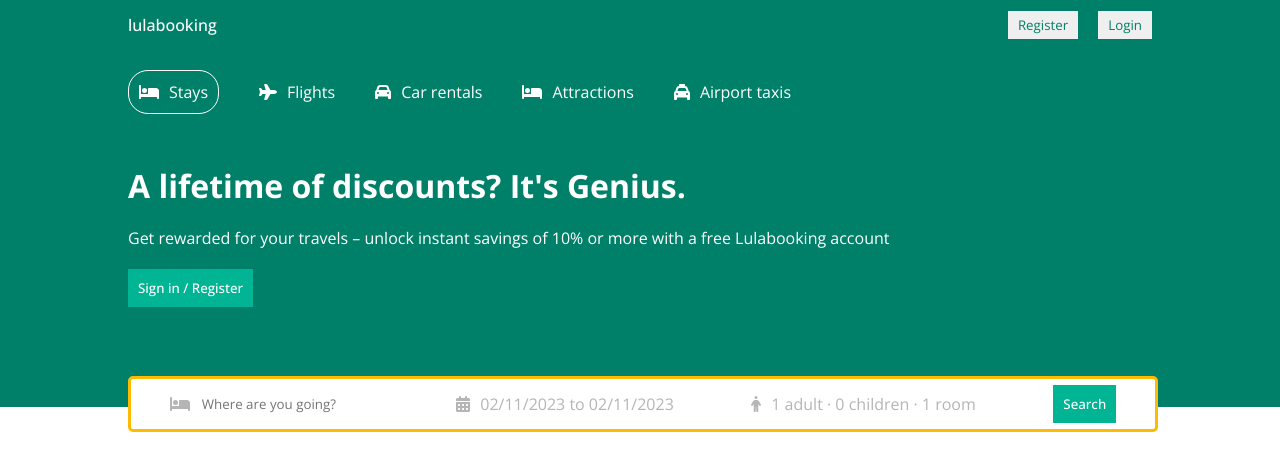
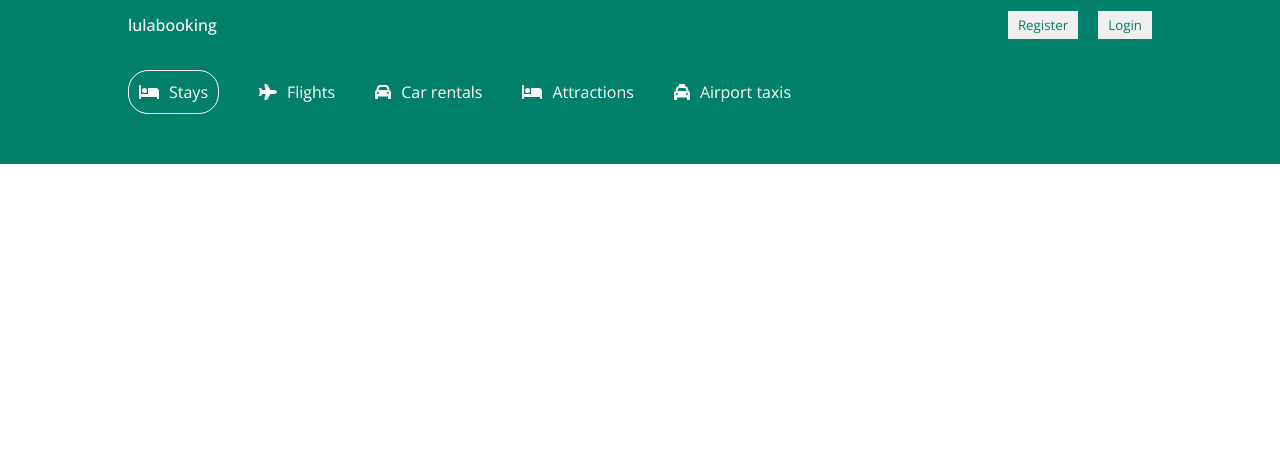
Before and after one commit to LulaZeta/reservation_app, a React (Create React App) app: page /hotels in a window 1280 px wide. Shown: the top 470 px of the page. Built offline with nearby package versions, Linux system fonts and the light colour scheme.

Commit message:
list como prop

```diff
--- a/src/components/header/Header.jsx
+++ b/src/components/header/Header.jsx
@@ -14,7 +14,7 @@
 import { format } from 'date-fns';
 import { useState } from 'react';
 
-const Header = () => {
+const Header = ({ type }) => {
   const [openDate, setOpenDate] = useState(false);
   const [date, setDate] = useState([
     {
@@ -42,7 +42,11 @@
 
   return (
     <div className="header">
-      <div className="headerContainer">
+      <div
+        className={
+          type === 'list' ? 'headerContainer listMode' : 'headerContainer'
+        }
+      >
         <div className="headerList">
           <div className="headerListItem active">
             <FontAwesomeIcon icon={faBed} />
@@ -65,12 +69,15 @@
             <span>Airport taxis</span>
           </div>
         </div>
-        <h1 className="headerTitle">A lifetime of discounts? It's Genius.</h1>
+        {type !== 'list' && (
+          <>
+            <h1 className="headerTitle">
+              A lifetime of discounts? It's Genius.
+            </h1>
             <p className="headerDesc">
-          Get rewarded for your travels – unlock instant savings of 10% or more
-          with a free Lulabooking account
+              Get rewarded for your travels – unlock instant savings of 10% or
+              more with a free Lulabooking account
             </p>
-
             <button className="headerBtn">Sign in / Register</button>
             <div className="headerSearch">
               <div className="headerSearchItem">
@@ -119,7 +126,9 @@
                         >
                           -
                         </button>
-                    <span className="optionCounterNumber">{options.adult}</span>
+                        <span className="optionCounterNumber">
+                          {options.adult}
+                        </span>
                         <button
                           className="optionCounterButton"
                           onClick={() => handleOption('adult', 'i')}
@@ -159,7 +168,9 @@
                         >
                           -
                         </button>
-                    <span className="optionCounterNumber">{options.room}</span>
+                        <span className="optionCounterNumber">
+                          {options.room}
+                        </span>
                         <button
                           className="optionCounterButton"
                           onClick={() => handleOption('room', 'i')}
@@ -174,7 +185,9 @@
               <div className="headerSearchItem">
                 <button className="headerBtn">Search</button>
               </div>
-        </div>
+            </div>{' '}
+          </>
+        )}
       </div>
     </div>
   );
--- a/src/components/header/header.css
+++ b/src/components/header/header.css
@@ -10,6 +10,11 @@
   max-width: 1024px;
   margin: 20px 0px 100px 0px;
 }
+
+.headerContainer.listMode {
+  margin: 20px 0px 0px 0px;
+}
+
 .headerList {
   display: flex;
   gap: 40px;
--- a/src/pages/list/List.jsx
+++ b/src/pages/list/List.jsx
@@ -6,7 +6,7 @@
   return (
     <div>
       <Navbar />
-      <Header />
+      <Header type="list" />
     </div>
   );
 };
```
Lines whose indentation alone changed are shown as unchanged.
